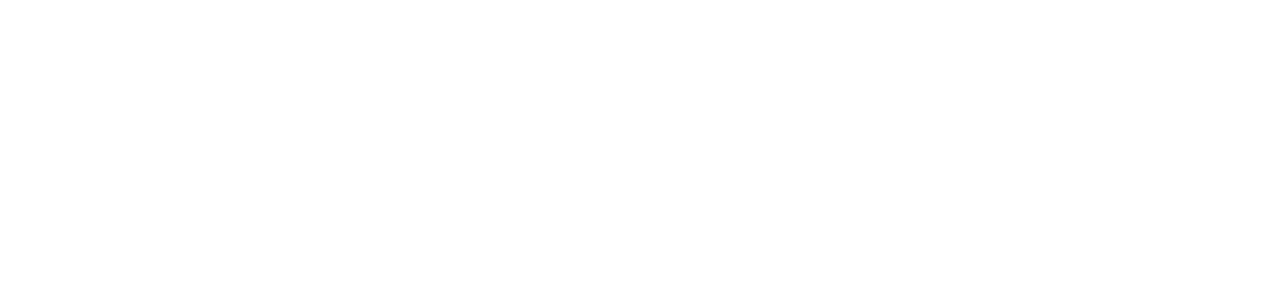
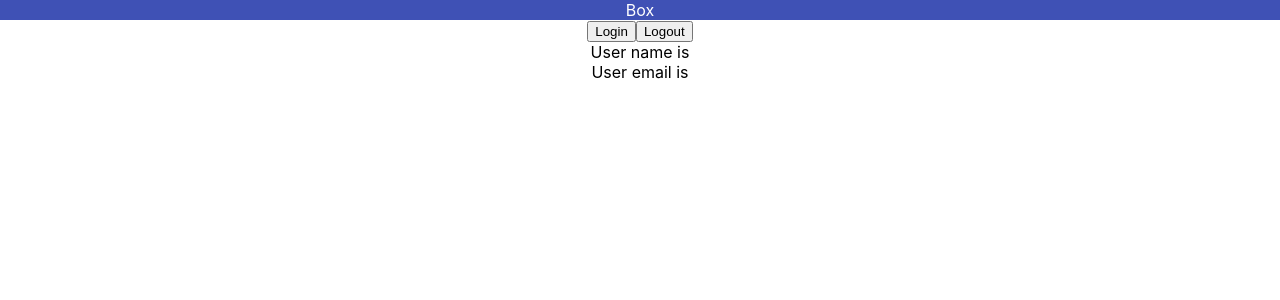
Before and after one commit to berattozgul/react-typescript-demo, a React (Create React App) app: page / in a window 1280 px wide. Shown: the top 300 px of the page. Built offline with nearby package versions, Linux system fonts and the light colour scheme.

Commit message:
understanding useContext hooks.

```diff
--- a/src/App.tsx
+++ b/src/App.tsx
@@ -1,17 +1,17 @@
 import './App.css';
-import { Greet } from './components/Greet';
-import {Person} from './components/Person'
-import {PersonList} from './components/PersonList'
-import {Status} from './components/Status'
-import {Heading} from './components/Heading'
-import {Oscar} from './components/Oscar'
-import {Button} from './components/Button'
-import { Input } from './components/Input';
-import { Container } from './components/Container';
+import { ThemeContextProvider } from './components/context/ThemeContext';
+import { Box } from './components/context/Box';
+import { UserContextProvider } from './components/context/UserContext';
+import { User } from './components/context/User';
 function App() {
   return (
     <div className="App">
-
+      <ThemeContextProvider>
+        <Box />
+      </ThemeContextProvider>
+      <UserContextProvider>
+        <User />
+      </UserContextProvider>
     </div>
   );
 }
--- /dev/null
+++ b/src/components/context/Box.tsx
@@ -0,0 +1,10 @@
+import { useContext } from "react"
+import { ThemeContext } from "./ThemeContext"
+export const Box = () => {
+    const theme = useContext(ThemeContext)
+    return (
+        <div style={{backgroundColor:theme.primary.main,color:theme.primary.text}}>
+            Box
+        </div>
+    )
+}
--- /dev/null
+++ b/src/components/context/ThemeContext.tsx
@@ -0,0 +1,10 @@
+import {createContext} from 'react';
+import {theme} from './theme'
+
+type ThemeContextProviderProps = {
+    children: React.ReactNode;
+}
+export const ThemeContext =createContext(theme)
+export const ThemeContextProvider=({children}:ThemeContextProviderProps)=>{
+    return <ThemeContext.Provider value={theme}>{children}</ThemeContext.Provider>
+}
--- /dev/null
+++ b/src/components/context/User.tsx
@@ -0,0 +1,27 @@
+import { useContext } from "react";
+import { UserContext } from "./UserContext";
+export const User = () => {
+    const userContext = useContext(UserContext);
+    const handleLogin = () => {
+        if (userContext) {
+            userContext.setUser({
+                name: 'Berat',
+                email: 'beratozgull44@outlook.com'
+            })
+        }
+    }
+    const handleLogout = () => {
+        if (userContext) {
+            userContext.setUser(null);
+        }
+    }
+
+    return (
+        <div>
+            <button onClick={handleLogin}>Login</button>
+            <button onClick={handleLogout}>Logout</button>
+            <div>User name is {userContext?.user?.name}</div>
+            <div>User email is {userContext?.user?.email}</div>
+        </div>
+    );
+}
--- /dev/null
+++ b/src/components/context/UserContext.tsx
@@ -0,0 +1,20 @@
+import { useState, createContext } from 'react';
+export type AuthUser = {
+    name: string;
+    email: string;
+}
+type UserContextType = {
+    user: AuthUser|null;
+    setUser: React.Dispatch<React.SetStateAction<AuthUser|null>>;
+}
+type UserContextProviderProps = {
+    children: React.ReactNode;
+}
+export const UserContext = createContext<UserContextType|null>(null);
+
+export const UserContextProvider = ({ children }: UserContextProviderProps) => {
+    const [user, setUser] = useState<AuthUser|null>(null);
+    return (<UserContext.Provider value={{user,setUser}}>
+        {children}
+        </UserContext.Provider>);
+}
--- /dev/null
+++ b/src/components/context/theme.ts
@@ -0,0 +1,10 @@
+export const theme = {
+    primary:{
+        main: '#3f51b5',
+        text: '#fff'
+    },
+    secondary:{
+        main: '#f50057',
+        text: '#fff'
+    },
+}
```
